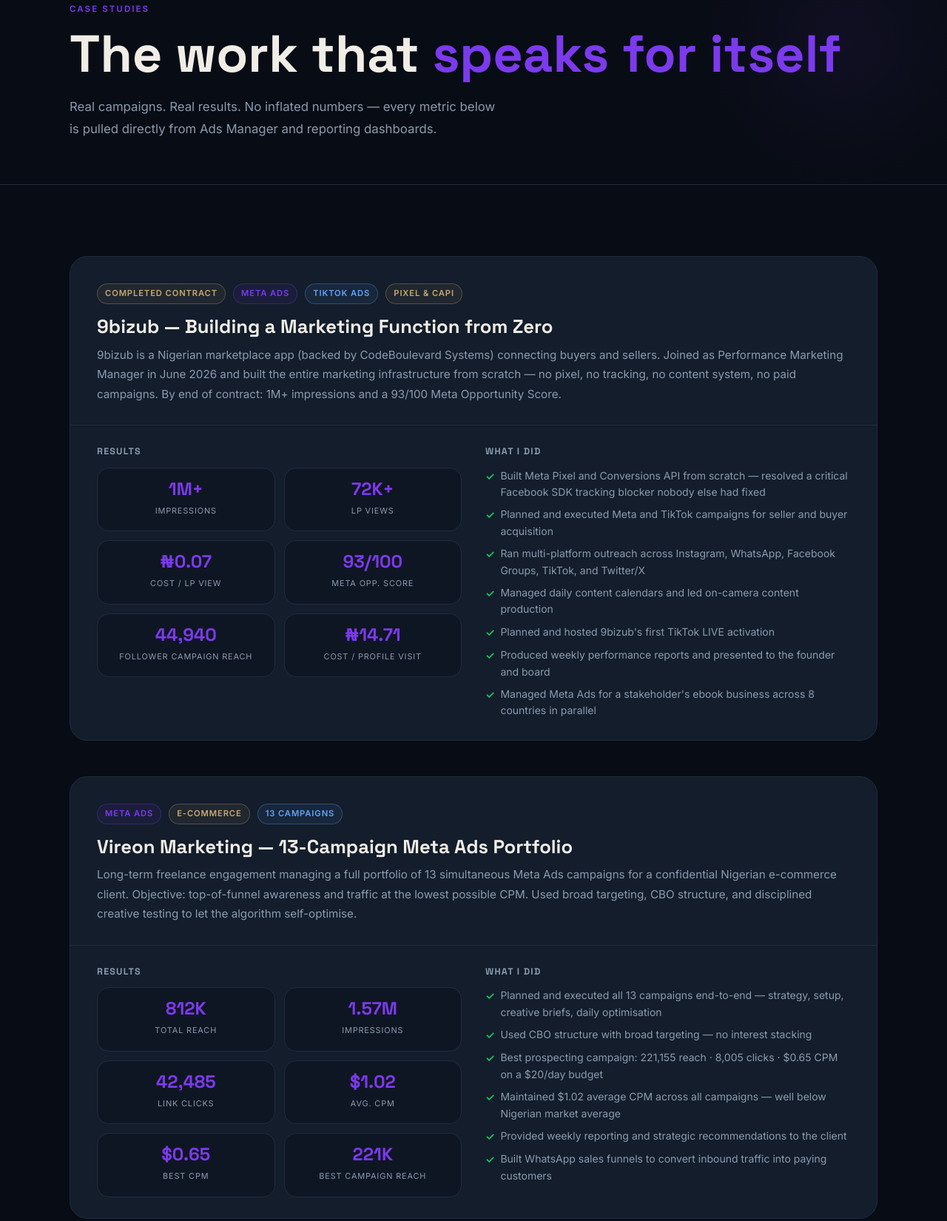
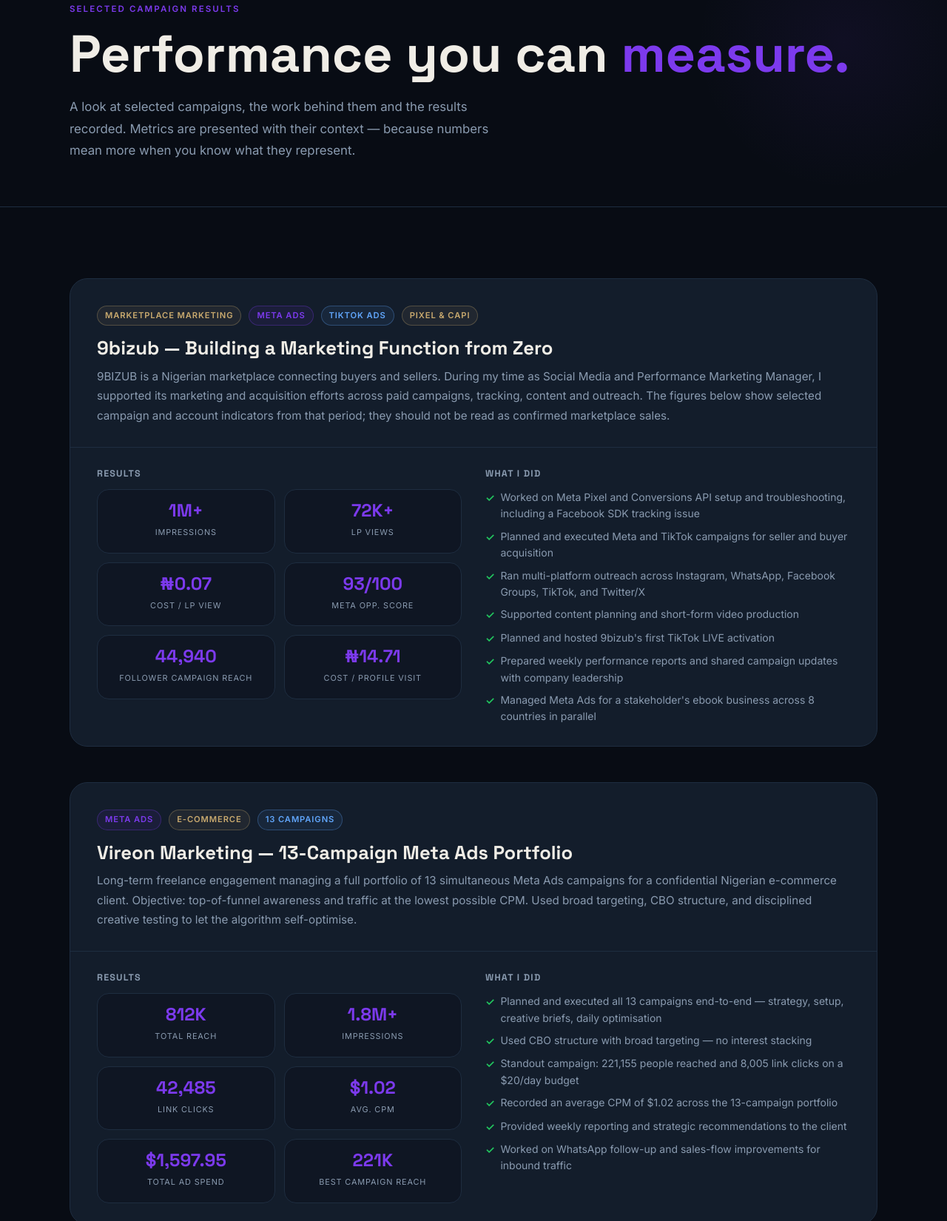
Before and after one commit to vireonmarketingltd-ui/Digital-Marketing-portfolio, a plain HTML site: page work.html in a window 1280 px wide. Shown: the part 151-1801 px from the top of the page at 74% size. Drawn offline with Linux system fonts and the light colour scheme.

Commit message:
Refine campaign results and case study claims

```diff
--- a/work.html
+++ b/work.html
@@ -3,8 +3,8 @@
 <head>
   <meta charset="UTF-8" />
   <meta name="viewport" content="width=device-width, initial-scale=1.0" />
-  <title>Work — Isaiah Jr.</title>
-  <meta name="description" content="Case studies — Meta Ads campaigns, 9bizub performance marketing, and ebook advertising across 8 countries." />
+  <title>Campaign Results | Vireon Marketing</title>
+  <meta name="description" content="Selected campaign results and marketing case studies from Vireon Marketing, including paid advertising, reach, impressions and traffic." />
   <link rel="stylesheet" href="css/style.css" />
 </head>
 <body>
@@ -36,9 +36,9 @@
 <main>
   <section class="page-hero">
     <div class="container">
-      <span class="eyebrow">Case Studies</span>
-      <h1>The work that <span class="text-red">speaks for itself</span></h1>
-      <p>Real campaigns. Real results. No inflated numbers — every metric below is pulled directly from Ads Manager and reporting dashboards.</p>
+      <span class="eyebrow">Selected Campaign Results</span>
+      <h1>Performance you can <span class="text-red">measure.</span></h1>
+      <p>A look at selected campaigns, the work behind them and the results recorded. Metrics are presented with their context — because numbers mean more when you know what they represent.</p>
     </div>
   </section>
 
@@ -50,18 +50,14 @@
         <article class="card case-card">
           <div class="case-header">
             <div class="case-meta">
-              <span class="tag tag-gold">Completed Contract</span>
+              <span class="tag tag-gold">Marketplace Marketing</span>
               <span class="tag tag-red">Meta Ads</span>
               <span class="tag tag-blue">TikTok Ads</span>
               <span class="tag tag-gold">Pixel &amp; CAPI</span>
             </div>
             <h2>9bizub — Building a Marketing Function from Zero</h2>
             <p>
-              9bizub is a Nigerian marketplace app (backed by CodeBoulevard Systems) connecting
-              buyers and sellers. Joined as Performance Marketing Manager in June 2026 and
-              built the entire marketing infrastructure from scratch — no pixel, no tracking,
-              no content system, no paid campaigns. By end of contract: 1M+ impressions and a
-              93/100 Meta Opportunity Score.
+              9BIZUB is a Nigerian marketplace connecting buyers and sellers. During my time as Social Media and Performance Marketing Manager, I supported its marketing and acquisition efforts across paid campaigns, tracking, content and outreach. The figures below show selected campaign and account indicators from that period; they should not be read as confirmed marketplace sales.
             </p>
           </div>
           <div class="case-body">
@@ -79,12 +75,12 @@
             <div class="case-section">
               <h4>What I Did</h4>
               <div class="case-points">
-                <div class="case-point">Built Meta Pixel and Conversions API from scratch — resolved a critical Facebook SDK tracking blocker nobody else had fixed</div>
+                <div class="case-point">Worked on Meta Pixel and Conversions API setup and troubleshooting, including a Facebook SDK tracking issue</div>
                 <div class="case-point">Planned and executed Meta and TikTok campaigns for seller and buyer acquisition</div>
                 <div class="case-point">Ran multi-platform outreach across Instagram, WhatsApp, Facebook Groups, TikTok, and Twitter/X</div>
-                <div class="case-point">Managed daily content calendars and led on-camera content production</div>
+                <div class="case-point">Supported content planning and short-form video production</div>
                 <div class="case-point">Planned and hosted 9bizub's first TikTok LIVE activation</div>
-                <div class="case-point">Produced weekly performance reports and presented to the founder and board</div>
+                <div class="case-point">Prepared weekly performance reports and shared campaign updates with company leadership</div>
                 <div class="case-point">Managed Meta Ads for a stakeholder's ebook business across 8 countries in parallel</div>
               </div>
             </div>
@@ -112,10 +108,10 @@
               <h4>Results</h4>
               <div class="case-results">
                 <div class="cr-box"><span class="cr-val">812K</span><span class="cr-lbl text-muted">Total Reach</span></div>
-                <div class="cr-box"><span class="cr-val">1.57M</span><span class="cr-lbl text-muted">Impressions</span></div>
+                <div class="cr-box"><span class="cr-val">1.8M+</span><span class="cr-lbl text-muted">Impressions</span></div>
                 <div class="cr-box"><span class="cr-val">42,485</span><span class="cr-lbl text-muted">Link Clicks</span></div>
                 <div class="cr-box"><span class="cr-val">$1.02</span><span class="cr-lbl text-muted">Avg. CPM</span></div>
-                <div class="cr-box"><span class="cr-val">$0.65</span><span class="cr-lbl text-muted">Best CPM</span></div>
+                <div class="cr-box"><span class="cr-val">$1,597.95</span><span class="cr-lbl text-muted">Total Ad Spend</span></div>
                 <div class="cr-box"><span class="cr-val">221K</span><span class="cr-lbl text-muted">Best Campaign Reach</span></div>
               </div>
             </div>
@@ -124,10 +120,10 @@
               <div class="case-points">
                 <div class="case-point">Planned and executed all 13 campaigns end-to-end — strategy, setup, creative briefs, daily optimisation</div>
                 <div class="case-point">Used CBO structure with broad targeting — no interest stacking</div>
-                <div class="case-point">Best prospecting campaign: 221,155 reach · 8,005 clicks · $0.65 CPM on a $20/day budget</div>
-                <div class="case-point">Maintained $1.02 average CPM across all campaigns — well below Nigerian market average</div>
+                <div class="case-point">Standout campaign: 221,155 people reached and 8,005 link clicks on a $20/day budget</div>
+                <div class="case-point">Recorded an average CPM of $1.02 across the 13-campaign portfolio</div>
                 <div class="case-point">Provided weekly reporting and strategic recommendations to the client</div>
-                <div class="case-point">Built WhatsApp sales funnels to convert inbound traffic into paying customers</div>
+                <div class="case-point">Worked on WhatsApp follow-up and sales-flow improvements for inbound traffic</div>
               </div>
             </div>
           </div>
@@ -152,7 +148,7 @@
           </div>
           <div class="case-body">
             <div class="case-section">
-              <h4>Key Actions</h4>
+              <h4>Work Delivered</h4>
               <div class="case-points">
                 <div class="case-point">Inherited underperforming campaigns and immediately audited the optimisation event structure</div>
                 <div class="case-point">Shifted to a higher-volume optimisation event to build pixel signal — critical step before scaling to purchase-based optimisation</div>
@@ -162,12 +158,12 @@
               </div>
             </div>
             <div class="case-section">
-              <h4>Context</h4>
+              <h4>Campaign Scope</h4>
               <div class="case-results">
                 <div class="cr-box"><span class="cr-val">8</span><span class="cr-lbl text-muted">Countries Managed</span></div>
                 <div class="cr-box"><span class="cr-val">4</span><span class="cr-lbl text-muted">eBook Titles</span></div>
                 <div class="cr-box"><span class="cr-val">2</span><span class="cr-lbl text-muted">Platforms (Kindle + Selar)</span></div>
-                <div class="cr-box"><span class="cr-val">✓</span><span class="cr-lbl text-muted">Strategy Corrected</span></div>
+                <div class="cr-box"><span class="cr-val">4</span><span class="cr-lbl text-muted">eBook Titles</span></div>
               </div>
             </div>
           </div>
@@ -189,7 +185,7 @@
     <div class="footer-top">
       <div class="footer-brand">
         <a href="index.html" class="nav-logo">Isaiah<span>Jr.</span></a>
-        <p>Performance marketer. Meta Ads specialist. Founder of Vireon Marketing.</p>
+        <p>Growth-focused marketing that helps businesses attract customers and turn attention into sales.</p>
       </div>
       <nav class="footer-col">
         <h4>Navigation</h4>
@@ -216,6 +212,6 @@
   </div>
 </footer>
 
-<script src="js/main.js"></script>
+<script src="Js/main.js"></script>
 </body>
 </html>
```
